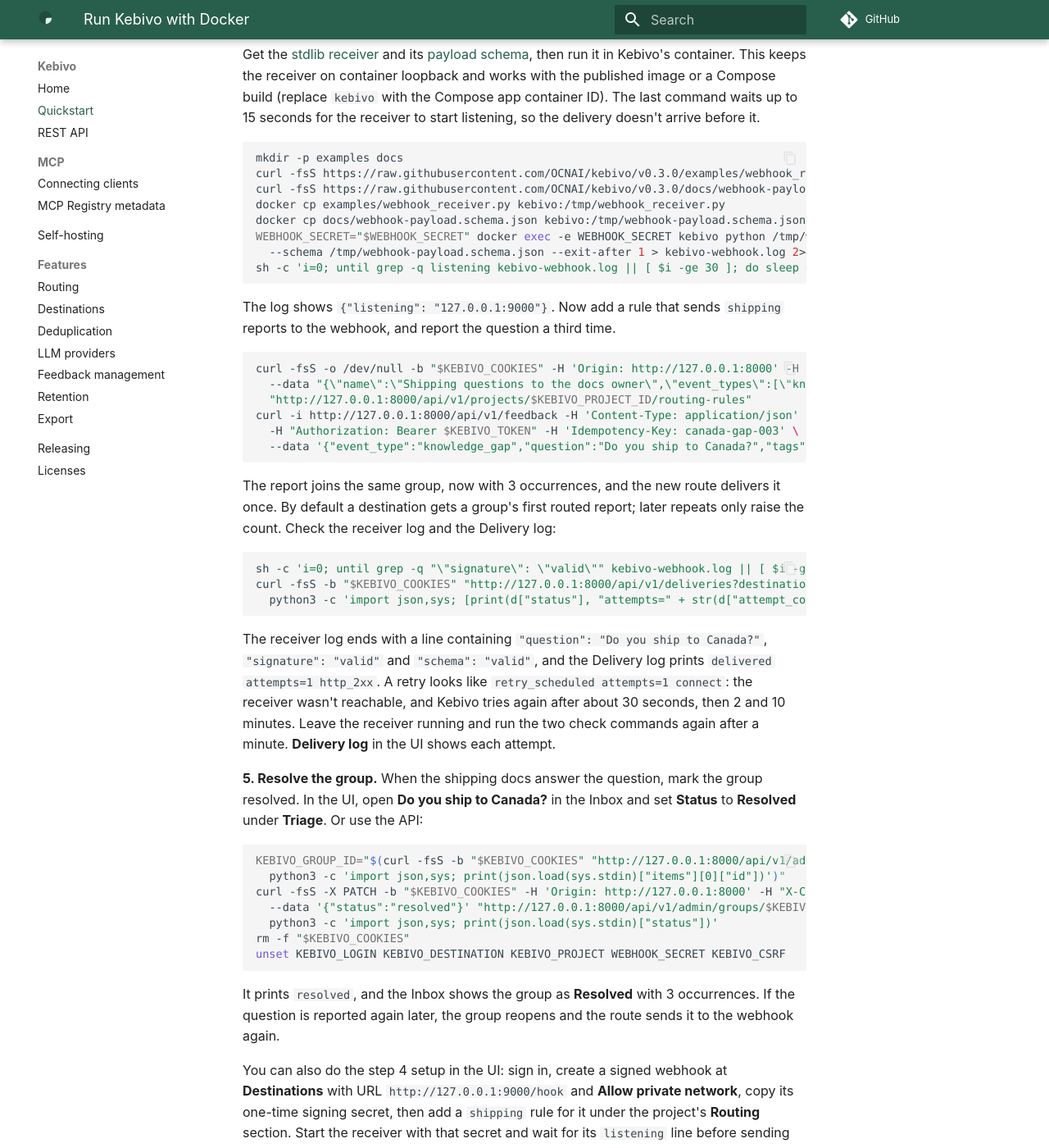
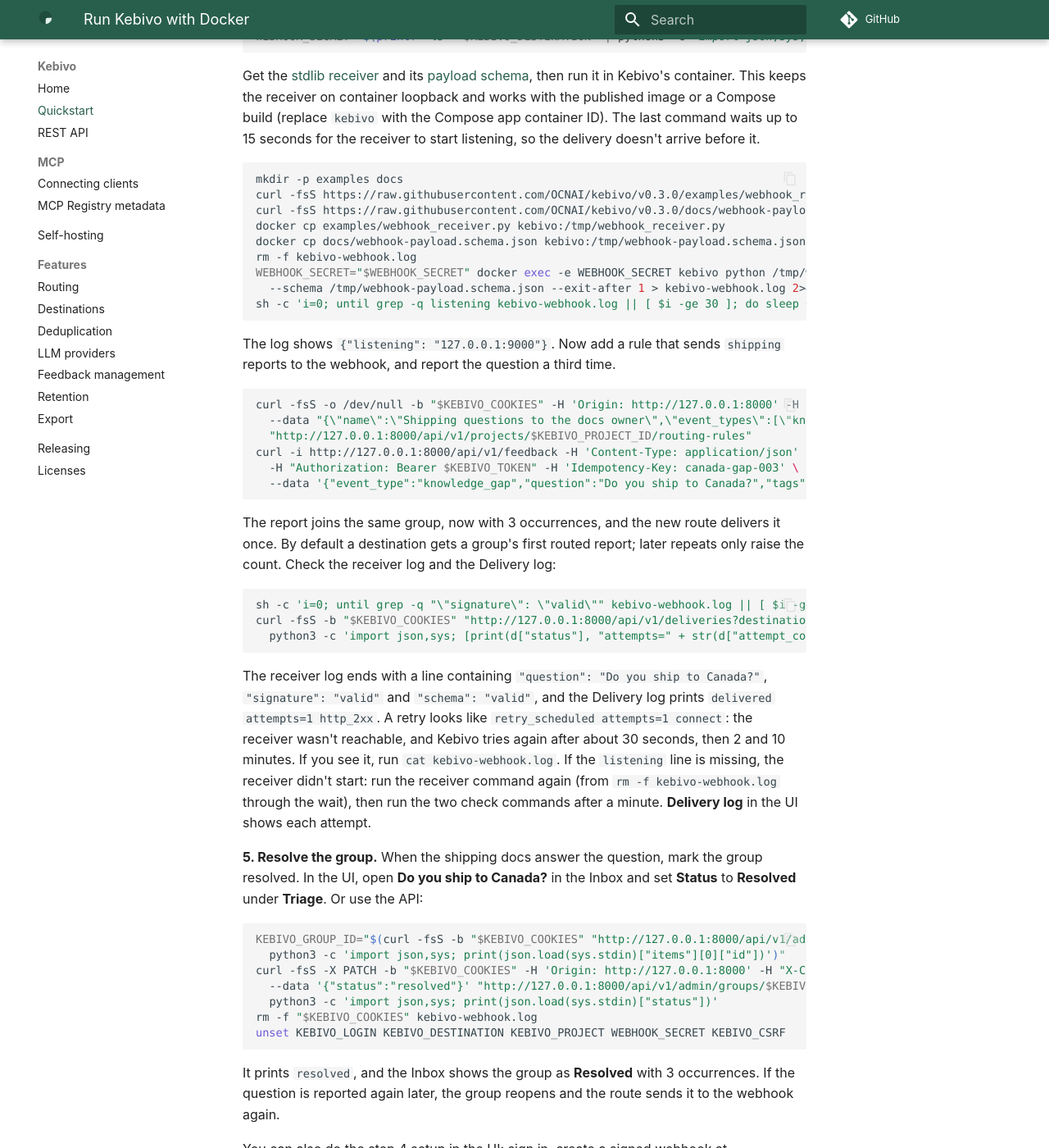
Before and after one commit to OCNAI/kebivo, an MkDocs documentation site: the page built from docs/quickstart.md, in a window 1280 px wide and 1400 px high, scrolled down 1506 px. Shown: the whole window at 82% size. Built offline with MkDocs 1.6.1 and Material for MkDocs 9.7.7, drawn with Linux system fonts in a browser that asks for light colours; some of the changed text lies outside the part shown.

Commit message:
Clear the receiver log on re-run and explain how to recover a retry
The quickstart now removes kebivo-webhook.log before starting the
receiver and in the final cleanup, so a second attempt can't match the
listening or signature line from an earlier run. The retry note says
how to tell that the receiver didn't start and how to restart it. The
Docker guide and README say to run the commands in bash, since zsh's
read doesn't take -p for a prompt.

Signed-off-by: OCNAI <155850614+OCNAI@users.noreply.github.com>

````diff
--- a/docs/quickstart.md
+++ b/docs/quickstart.md
@@ -5,7 +5,7 @@
 
 # Run Kebivo with Docker
 
-You need Docker, OpenSSL, Python 3 and a free port 8000. The published image is typically ready in about 12 seconds after download.
+You need Docker, OpenSSL, Python 3 and a free port 8000. Run the commands in bash; on macOS, type `bash` first, because zsh's `read` doesn't accept `-p` for a prompt. The published image is typically ready in about 12 seconds after download.
 
 **1. Start Kebivo from the published image.** Keep `kebivo.env` private and back it up apart from the data volume.
 
@@ -71,6 +71,7 @@
 curl -fsS https://raw.githubusercontent.com/OCNAI/kebivo/v0.3.0/docs/webhook-payload.schema.json -o docs/webhook-payload.schema.json
 docker cp examples/webhook_receiver.py kebivo:/tmp/webhook_receiver.py
 docker cp docs/webhook-payload.schema.json kebivo:/tmp/webhook-payload.schema.json
+rm -f kebivo-webhook.log
 WEBHOOK_SECRET="$WEBHOOK_SECRET" docker exec -e WEBHOOK_SECRET kebivo python /tmp/webhook_receiver.py \
   --schema /tmp/webhook-payload.schema.json --exit-after 1 > kebivo-webhook.log 2>&1 &
 sh -c 'i=0; until grep -q listening kebivo-webhook.log || [ $i -ge 30 ]; do sleep 0.5; i=$((i+1)); done'; cat kebivo-webhook.log
@@ -95,7 +96,7 @@
   python3 -c 'import json,sys; [print(d["status"], "attempts=" + str(d["attempt_count"]), d["last_error_category"] or "") for d in json.load(sys.stdin)["items"]]'
 ```
 
-The receiver log ends with a line containing `"question": "Do you ship to Canada?"`, `"signature": "valid"` and `"schema": "valid"`, and the Delivery log prints `delivered attempts=1 http_2xx`. A retry looks like `retry_scheduled attempts=1 connect`: the receiver wasn't reachable, and Kebivo tries again after about 30 seconds, then 2 and 10 minutes. Leave the receiver running and run the two check commands again after a minute. **Delivery log** in the UI shows each attempt.
+The receiver log ends with a line containing `"question": "Do you ship to Canada?"`, `"signature": "valid"` and `"schema": "valid"`, and the Delivery log prints `delivered attempts=1 http_2xx`. A retry looks like `retry_scheduled attempts=1 connect`: the receiver wasn't reachable, and Kebivo tries again after about 30 seconds, then 2 and 10 minutes. If you see it, run `cat kebivo-webhook.log`. If the `listening` line is missing, the receiver didn't start: run the receiver command again (from `rm -f kebivo-webhook.log` through the wait), then run the two check commands after a minute. **Delivery log** in the UI shows each attempt.
 
 **5. Resolve the group.** When the shipping docs answer the question, mark the group resolved. In the UI, open **Do you ship to Canada?** in the Inbox and set **Status** to **Resolved** under **Triage**. Or use the API:
 
@@ -105,7 +106,7 @@
 curl -fsS -X PATCH -b "$KEBIVO_COOKIES" -H 'Origin: http://127.0.0.1:8000' -H "X-CSRF-Token: $KEBIVO_CSRF" -H 'Content-Type: application/json' \
   --data '{"status":"resolved"}' "http://127.0.0.1:8000/api/v1/admin/groups/$KEBIVO_GROUP_ID" |
   python3 -c 'import json,sys; print(json.load(sys.stdin)["status"])'
-rm -f "$KEBIVO_COOKIES"
+rm -f "$KEBIVO_COOKIES" kebivo-webhook.log
 unset KEBIVO_LOGIN KEBIVO_DESTINATION KEBIVO_PROJECT WEBHOOK_SECRET KEBIVO_CSRF
 ```
 
````
Also changed, not shown: README.md (+1 -1 lines).
